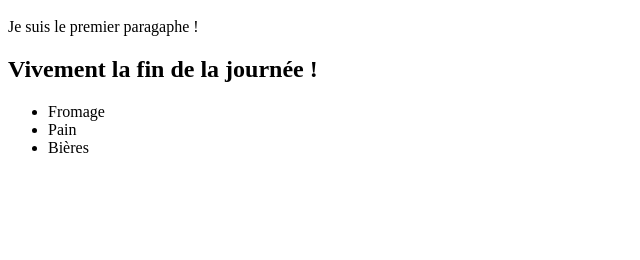
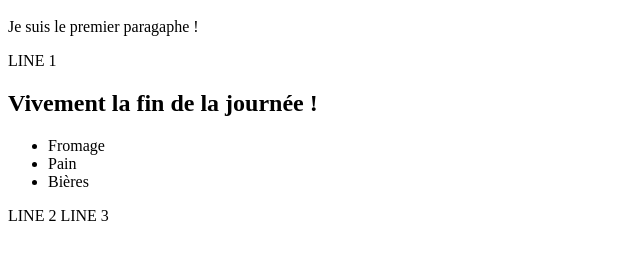
Before and after one commit to fallinov/premier-depot, a plain HTML site: page index.html in a window 1280 px wide. Shown: the part 48-308 px from the top of the page, without its empty margins (0-640 px from the left). Drawn offline with Linux system fonts and the light colour scheme.

Commit message:
add new linnes

```diff
--- a/index.html
+++ b/index.html
@@ -1,8 +1,13 @@
 <h1>Steve Fallet - Enseignant</h1>
 <p>Je suis le premier paragaphe !</p>
+<NEW>LINE 1</NEW>
 <h2>Vivement la fin de la journée !</h2>
 <ul>
   <li>Fromage</li>
   <li>Pain</li>
   <li>Bières</li>
 </ul>
+
+<NEW>LINE 2</NEW>
+
+<NEW>LINE 3</NEW>
```
